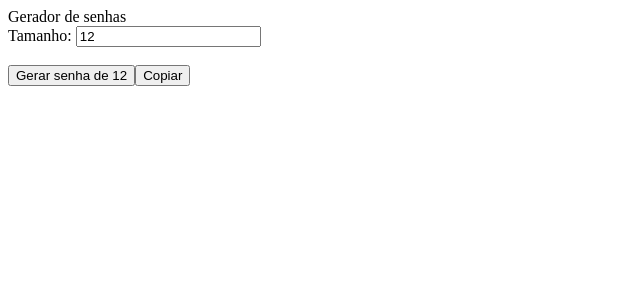
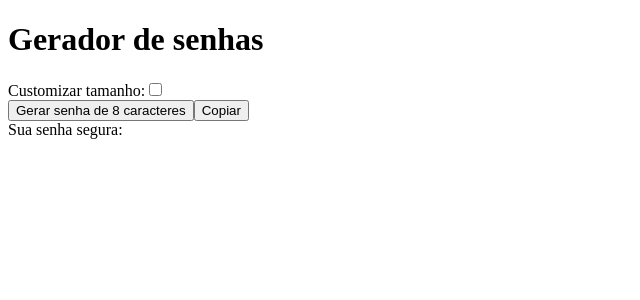
Before and after one commit to MagnoAlef/React, a React (Vite) app in the folder React/: page / in a window 1280 px wide. Shown: the top 300 px of the page, without its empty margins (0-640 px from the left). Built offline with nearby package versions, Linux system fonts and the light colour scheme.

Commit message:
renderização condicional

```diff
--- a/React/src/App.jsx
+++ b/React/src/App.jsx
@@ -1,66 +1,53 @@
-//import useCounter from "../hooks/useCounter";
+import { useState } from "react"
+import Input from "./components/Input"
 
+function App() {
+  const [password, setPassword] = useState("")
+  const [customSize, setCustomSize] = useState(12)
+  const [showInput, setShowInput] = useState(false)
+  const [copyText, setCopyText] = useState("Copiar")
 
+  const passwordSize = showInput ? customSize : 8
 
-//Regra1 : Onde usar os hooks
-  //Sempre chama os hooks dentro de funções reacts
-//Rega2 : A ordem dos hooks
-  // Não usar hooks dentro de condicionais
-import Input from './components/Input'
-import { useState } from "react";
-  function getRandom() {
-    return Math.random();
+  function generate() {
+    const characters = "'1234567890-=!@#$%¨&*()_+qwertyuiop[asdfghjklç~]zxcvbnm,.;/QWERTYUIOP{ASDFGHJKLÇ^}ZXCVBNM<>:?"
+    let newPassword = ""
+    for (let i = 0; i < passwordSize; i++) {
+      const position = Math.floor(Math.random() * characters.length)
+      newPassword += characters[position]
+    }
+    setPassword(newPassword)
+    setCopyText("Copiar")
   }
 
-
-
-
-export default function App() {
-//Top level da função
-  //const {count,increment} = useCounter()
-  const [passwordSize, setPasswordSize] = useState(12)
-  const [copia,setCopia] = useState('Copiar')
-
-  const [values , setValues] = useState()
-
-  //Pegando valor do input pelo State
-
-
-
-  const handleGerarClick = () => {
-    const valueRandom = getRandom();
-    setValues(valueRandom);
-    setCopia('Copiar');
-  };
-
-  const handleCopiarClick = () => {
-    if (values !== undefined) {
-      navigator.clipboard.writeText(values.toString())
-        .then(() => {
-          setCopia('Copiado');
-        })
-        .catch((error) => {
-          console.error('Erro ao copiar para a área de transferência', error);
-        });
-    }
-  };
+  function copyToClipboard() {
+    window.navigator.clipboard.writeText(password)
+    setCopyText("Copiado!")
+  }
 
   return (
-    <>
-   <div>
-    <span>Gerador de senhas</span>
     <div>
-      <label htmlFor="passwordSize">Tamanho: </label>
+      <h1>Gerador de senhas</h1>
+      <div>
+        <label htmlFor="showInput">Customizar tamanho:</label>
+        <input
+          type="checkbox"
+          id="showInput"
+          value={showInput}
+          onChange={() => setShowInput(show => !show)}
+        />
+      </div>
+      {showInput && (
+        <div>
+          <label htmlFor="customSize">Tamanho: </label>
+          <Input passwordSize={customSize} setPasswordSize={setCustomSize} />
+        </div>
+      )}
+      <button onClick={generate}>Gerar senha de {passwordSize} caracteres</button>
+      <button onClick={copyToClipboard}>{copyText}</button>
+      <div>Sua senha segura: {password}</div>
+    </div>
+  )
+}
 
-     <Input passwordSize={passwordSize} setPasswordSize={setPasswordSize}/>
-    </div>
-    <br />
-    <button onClick={handleGerarClick}>Gerar senha de {passwordSize}</button>
-    <button onClick={handleCopiarClick}>{copia}</button>
-    <br />
-    <span>{values}</span>
-    {/* <button onClick={increment}>{count}</button> */}
-   </div>
-    </>
-  );
-}
+export default App
--- a/React/src/components/Input.jsx
+++ b/React/src/components/Input.jsx
@@ -13,7 +13,7 @@ export default function Input(props) {
       id="passwordSize"
       min={1}
       value={props.passwordSize}
-      onChange={(ev) => props.setPasswordSize(ev.target.value)}
+      onChange={(ev) => props.setPasswordSize(+ev.target.value)}
     />
   );
 }
```
